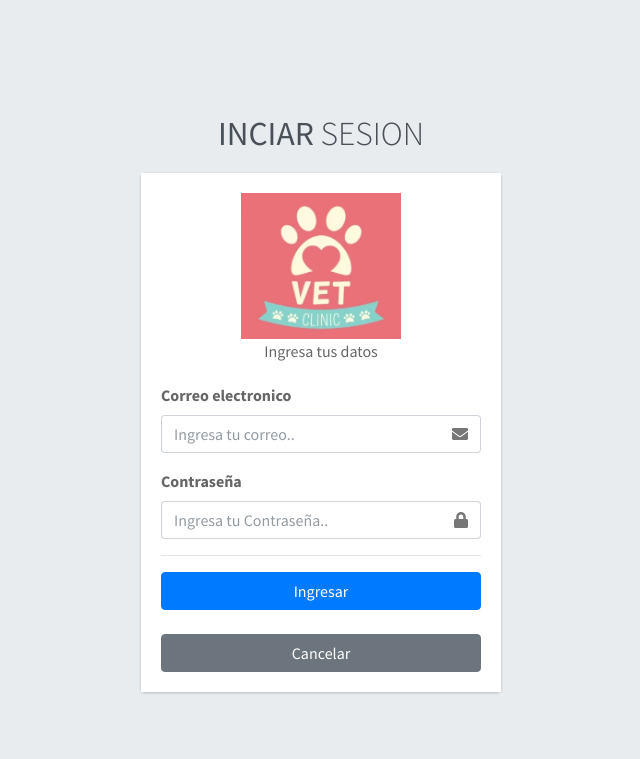
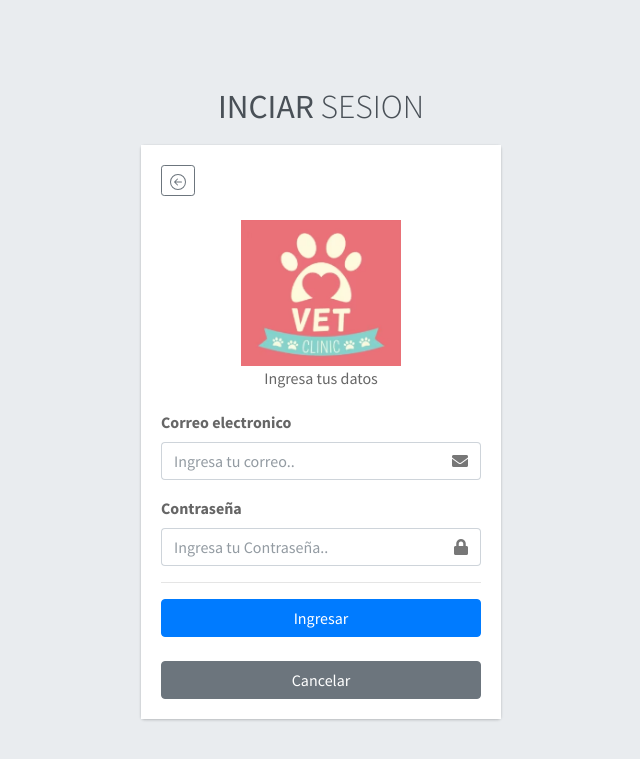
Before and after one commit to leonardoretamal/SDGV, a PHP site: page /SDGV/login/logincliente.php in a window 1280 px wide. Shown: the top 759 px of the page, without its empty margins (319-959 px from the left). Run offline with PHP 8.4, Linux system fonts and the light colour scheme; some libraries are stand-ins or nearby versions.

Commit message:
agregar botton  atras inicio a login

```diff
--- a/login/logincliente.php
+++ b/login/logincliente.php
@@ -28,10 +28,18 @@ include("../app/config.php");
 
   <div class="card">
     <div class="card-body login-card-body">
+        <div class="mb-4">
+            <a href="<?php echo $URL;?>"> <button type="button"  class="btn btn-outline-secondary btn-sm">
+            <svg xmlns="http://www.w3.org/2000/svg" width="16" height="16" fill="currentColor" class="bi bi-arrow-left-circle" viewBox="0 0 16 16">
+            <path fill-rule="evenodd" d="M1 8a7 7 0 1 0 14 0A7 7 0 0 0 1 8m15 0A8 8 0 1 1 0 8a8 8 0 0 1 16 0m-4.5-.5a.5.5 0 0 1 0 1H5.707l2.147 2.146a.5.5 0 0 1-.708.708l-3-3a.5.5 0 0 1 0-.708l3-3a.5.5 0 1 1 .708.708L5.707 7.5z"></path>
+            </svg>
+            <span class="visually-hidden"></span>
+            </button> </a>
+        </div>
       <center><img src="<?php echo $URL;?>/private/img/logologin.png" width="50%" alt=""></center>
       <p class="login-box-msg">Ingresa tus datos</p>
 
-      <form action="<?php echo $URL;?>/app/controllers/login/controller_login.php" method="post">
+      <form action="" method="post">
       <label for="">Correo electronico</label>
         <div class="input-group mb-3">
           <input type="email" name="email" class="form-control" placeholder="Ingresa tu correo..">
```
Also changed, not shown: login/index.php (+8 -0 lines).
